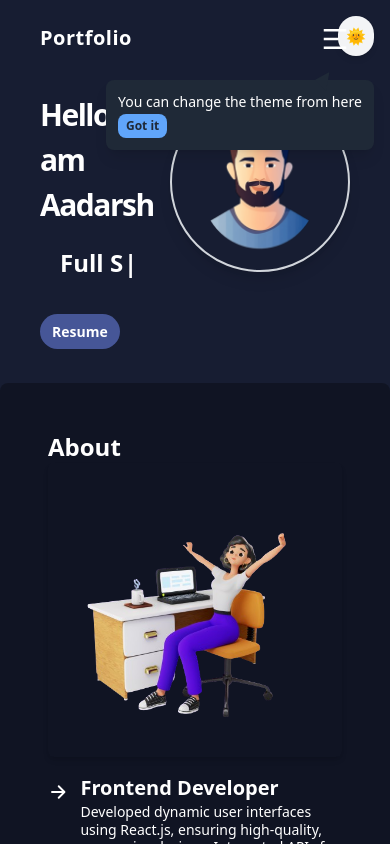
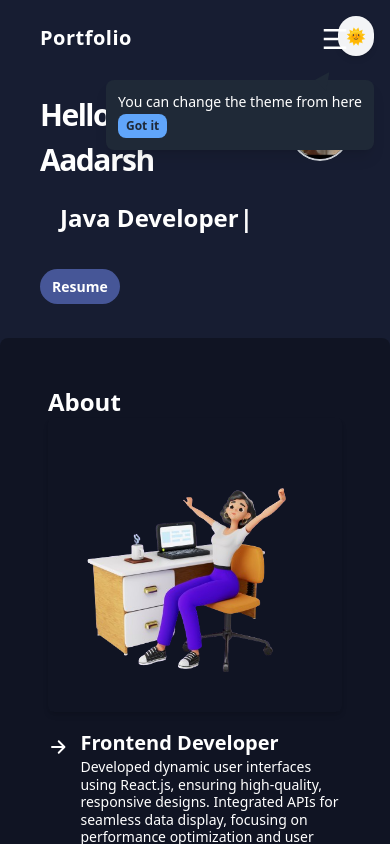
Before and after one commit to aadarsh2305/Portfolio, a React (Vite) app in the folder portfolio_react/: page / in a window 390 px wide. Shown: the top 844 px of the page. Built offline with nearby package versions, Linux system fonts and the light colour scheme.

Commit message:
added profile pic and corrected some responsiveness and typewriter overflow problem

```diff
--- a/portfolio_react/src/components/Home/Home.jsx
+++ b/portfolio_react/src/components/Home/Home.jsx
@@ -1,5 +1,5 @@
 import React from "react";
-import avatar from '../../assets/Images/pngtree-user-profile-avatar-png-image_10211467.png';
+import avatar from '../../assets/Images/ProfilePic.jpg';
 import Typewriter from "typewriter-effect";
 import Resume from '../../assets/Doc/Resume.pdf';
 
@@ -18,6 +18,7 @@ const Home = ({ darkMode }) => {
           className={`px-5 pt-5 text-2xl md:text-4xl font-bold mb-10 ${
             darkMode ? "text-white" : "text-gray-800"
           }`}
+          style={{ minWidth: "250px", maxWidth: "100%", overflow: "hidden" }}
         >
           <Typewriter
             options={{
@@ -28,6 +29,7 @@ const Home = ({ darkMode }) => {
               ],
               autoStart: true,
               loop: true,
+              delay: 75,
             }}
           />
         </p>
@@ -44,9 +46,9 @@ const Home = ({ darkMode }) => {
           Resume
         </a>
       </div>
-      <div>
+      <div className="w-30 h-30 sm:w-40 sm:h-40 md:w-60 md:h-60 lg:w-80 lg:h-80 rounded-full overflow-hidden flex justify-center items-center">
         <img
-          className="rounded-full border-2 border-gray-300 shadow-lg"
+          className="w-full h-full object-cover rounded-full border-2 border-gray-300 shadow-lg"
           src={avatar}
           alt="profile_pic"
         />
```
Also changed, not shown: portfolio_react/src/assets/Images/ProfilePic.jpg (added).
